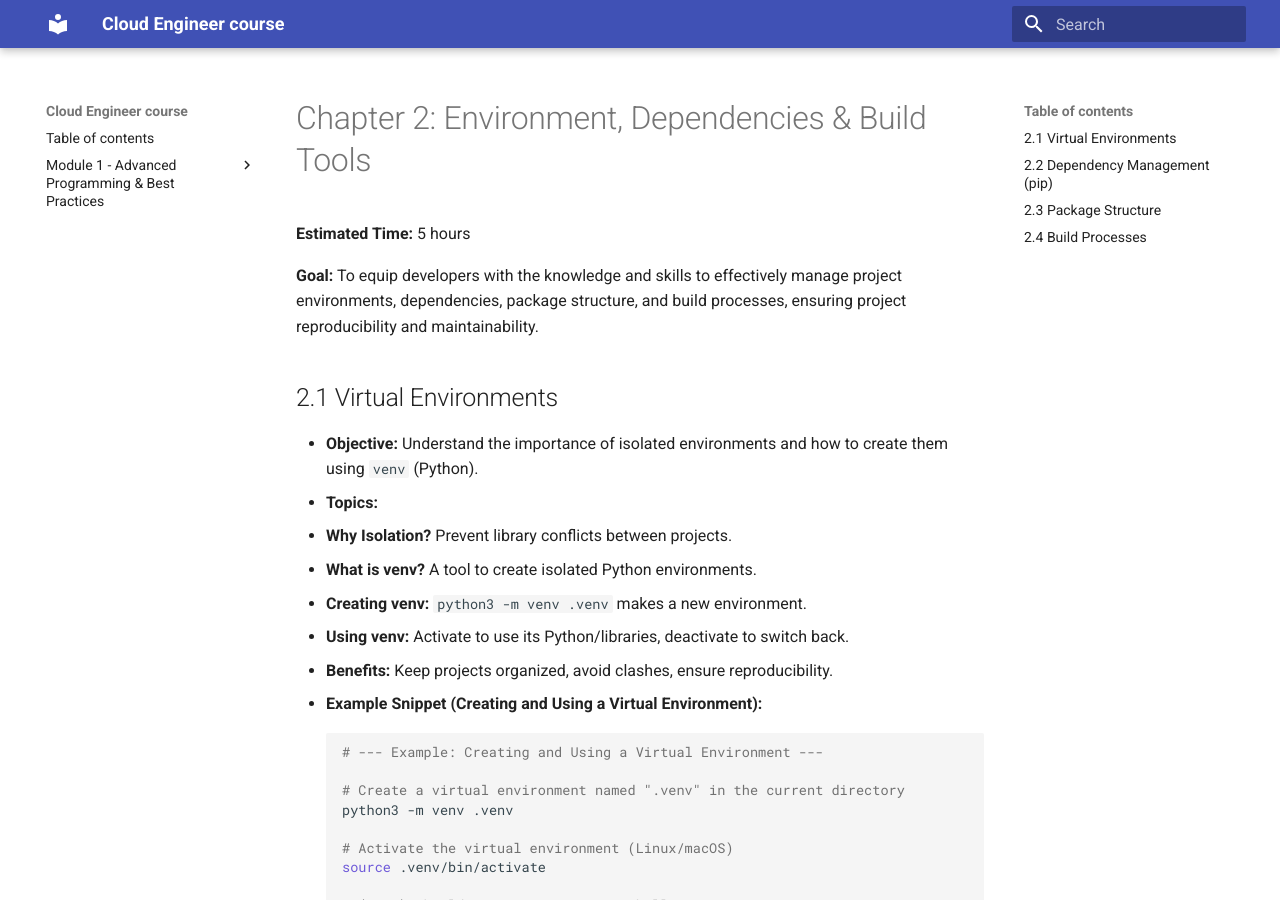
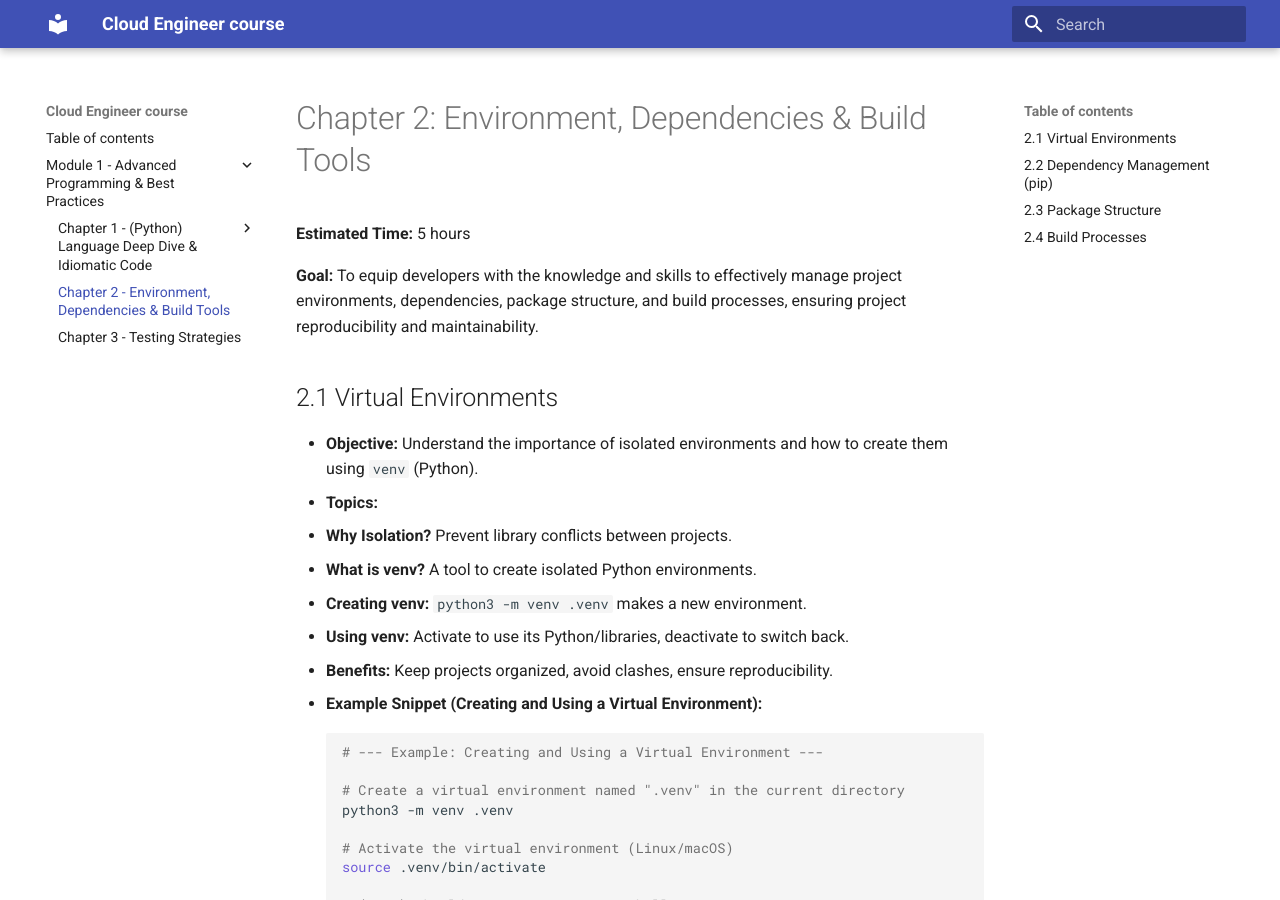
Before and after one commit to asanCar/cloud-engineer-course, an MkDocs documentation site: the page built from docs/module_1/chapter_2.md, in a window 1280 px wide and 900 px high. Built offline with MkDocs 1.6.1 and Material for MkDocs 9.7.7, drawn with Linux system fonts in a browser that asks for light colours.

```diff
--- a/mkdocs.yml
+++ b/mkdocs.yml
@@ -6,6 +6,8 @@ nav:
       - Content: module_1/chapter_1.md
       - Quiz: module_1/chapter_1_quiz.md
       - Exercises: module_1/chapter_1_exercise.md
+    - Chapter 2 - Environment, Dependencies & Build Tools: module_1/chapter_2.md
+    - Chapter 3 - Testing Strategies: module_1/chapter_3.md
 theme:
   name: material
 markdown_extensions:
```
Also changed, not shown: docs/index.md (+2 -2 lines).
